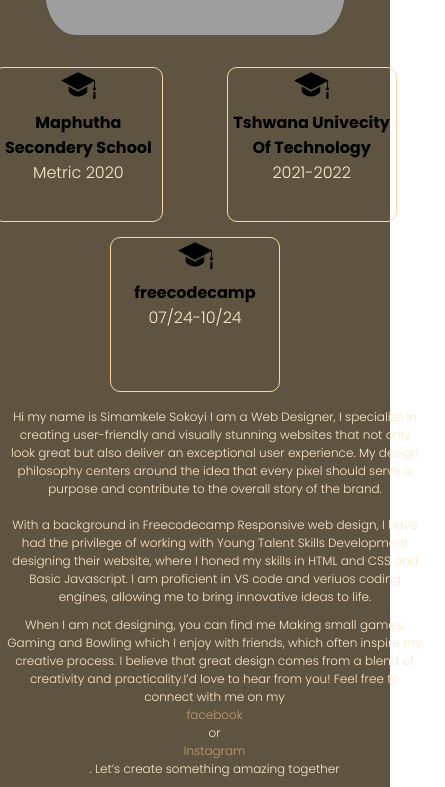
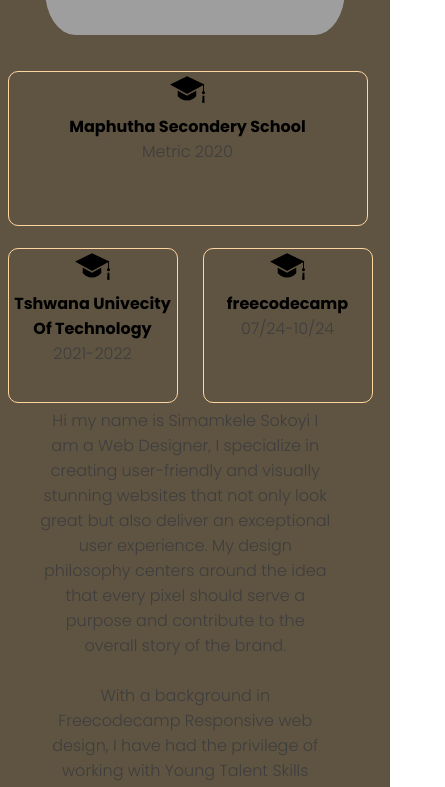
Before and after one commit to Simamkele11/Simamkele11.github.io, a plain HTML site: page simaPortfolio.html in a window 390 px wide. Shown: the part 1456-2243 px from the top of the page, 445 px wide, since content can reach past the window. Drawn offline with Linux system fonts and the light colour scheme; grey boxes are pictures that could not be loaded.

Commit message:
Update sima.css

```diff
--- a/sima.css
+++ b/sima.css
@@ -197,6 +197,9 @@ h3 {
     color: rgb(105, 91, 66);
 }
 
+.p-in {
+    color: rgb(255, 213, 161) ;
+}
 /*About*/
 
 .course-intro h1 {
@@ -210,9 +213,6 @@ h2 {
     color: rgb(194, 157, 112);
 }
 
-.p-int {
-    color: rgb(255, 231, 203);
-}
 
 .about {
     width: 100%;
@@ -243,11 +243,28 @@ h2 {
     height: 35px;
 }
 
-.education-cont {
+.education-cont:nth-of-type(1) {
+    width: 360px;
+    height: 155px;
+    border: 1px solid rgb(255, 213, 161);
+    border-radius: 10px;
+    grid-area: sect1;
+}
+
+.education-cont:nth-of-type(2) {
     width: 170px;
     height: 155px;
     border: 1px solid rgb(255, 213, 161);
     border-radius: 10px;
+    grid-area: sect2;
+}
+
+.education-cont:nth-of-type(3) {
+    width: 170px;
+    height: 155px;
+    border: 1px solid rgb(255, 213, 161);
+    border-radius: 10px;
+    grid-area: sect3;
 }
 
 .edu-container{
@@ -261,11 +278,14 @@ h2 {
     width: 500px;
 }
 
-
+.p-inta p{
+    color: var(--color-type9);
+}
 .p-inta {
-    color: rgb(255, 231, 203);
     margin-top: 1rem;
     text-align: left;
+    display: flex;
+    flex-direction: column;
 }
 
 .b {
@@ -521,7 +541,7 @@ footer {
     }
 
     .home img {
-        width: 100%;
+        width: 100vw;
     }
 
     .home-contaner {
@@ -533,24 +553,39 @@ footer {
         flex-direction: column;
     }
 
+    .education-sum {
+        display: flex;
+        flex-direction: column;
+        width: auto;
+        align-self: center;
+    }
+
     .edu-container {
-        flex-wrap: wrap;
-        justify-content: space-evenly;
+        display: grid;
+        grid-template-columns: 50% 50% ;
+        grid-template-rows: 50% 50%;
+        justify-content: center;
+        align-items: center;
+        align-self: center;
+        grid-template-areas: "sect1 sect1" "sect2 sect3" ;
     }
 
     .p-inta {
+       position: relative;
        text-align: center;
-       width: 415px;
        justify-self: center;
-       margin-left: 50px;
        display: flex;
+       flex-direction: column;
+       width: 75%;
+       left: 10%;
     }
 
     .b {
         margin-left: 0;
         position: relative;
-        left: 5%;
         flex-direction: column;
+        align-self: center;
+        left: 10%
     }
 
     .contact-cont {
@@ -562,10 +597,19 @@ footer {
         width: 90%
     }
 
+    footer {
+        display: flex;
+        flex-direction: column;
+        justify-content: center;
+        align-items: center;
+    }
+
     footer p {
         position: relative;
         top: 25%;
         left: 7%;
+        width: 200px;
+
     }
 
     section {
@@ -574,30 +618,12 @@ footer {
 
     .text h3, .text p {
         text-align: start;
-    }
-}
-
-
-@media (min-width: 350px) {
-    .p-inta {
-        text-align: center;
-        width: 415px;
-        justify-self: center;
-        margin-left: 40px;
-        display: flex;
-        font-size: 12px;
-     }
-
-     .b {
-         margin-left: 0;
-         position: relative;
-         left: 5%;
-         flex-direction: column;
-         font-size: 12px;
-     }
-
-     h3 p {
         display: flex;
         flex-direction: column;
-     }
+    }
+
+    .contact-info {
+        align-self: flex-start;
+    }
+
 }
```
